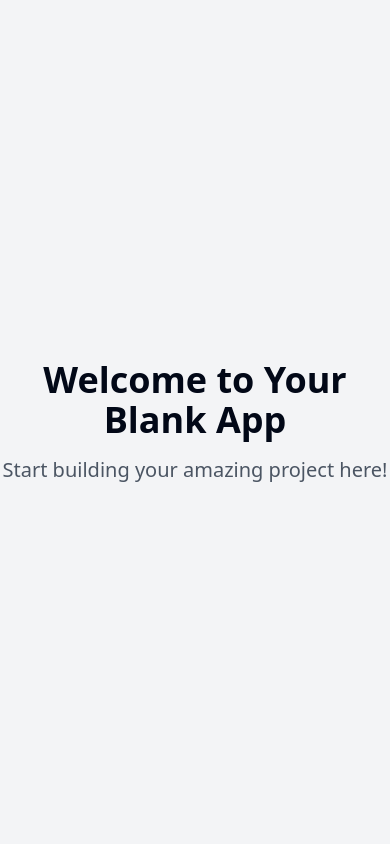
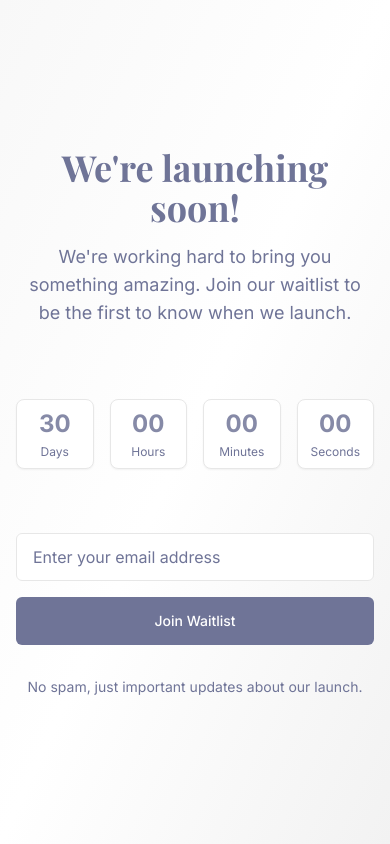
Before and after one commit to buildwithgagan/launch-countdown-aussie, a React (Vite) app: page / in a window 390 px wide. Built offline with nearby package versions, Linux system fonts and the light colour scheme.

Commit message:
feat: Implement coming soon page
Implement a "Coming Soon" landing page with a countdown timer, waitlist form, and design inspired by aussivo.com. The page is responsive and includes a heading, tagline, and subtle animations.

```diff
--- a/index.html
+++ b/index.html
@@ -1,14 +1,16 @@
+
 <!DOCTYPE html>
 <html lang="en">
   <head>
     <meta charset="UTF-8" />
     <meta name="viewport" content="width=device-width, initial-scale=1.0" />
-    <title>launch-countdown-aussie</title>
-    <meta name="description" content="Lovable Generated Project" />
+    <title>Coming Soon</title>
+    <meta name="description" content="We're launching soon. Join our waitlist to be the first to know." />
     <meta name="author" content="Lovable" />
+    <link rel="stylesheet" href="https://fonts.googleapis.com/css2?family=Inter:wght@300;400;500;600;700&family=Playfair+Display:wght@400;500;700&display=swap">
 
-    <meta property="og:title" content="launch-countdown-aussie" />
-    <meta property="og:description" content="Lovable Generated Project" />
+    <meta property="og:title" content="Coming Soon" />
+    <meta property="og:description" content="We're launching soon. Join our waitlist to be the first to know." />
     <meta property="og:type" content="website" />
     <meta property="og:image" content="https://lovable.dev/opengraph-image-p98pqg.png" />
 
--- a/src/App.tsx
+++ b/src/App.tsx
@@ -1,3 +1,4 @@
+
 import { Toaster } from "@/components/ui/toaster";
 import { Toaster as Sonner } from "@/components/ui/sonner";
 import { TooltipProvider } from "@/components/ui/tooltip";
--- /dev/null
+++ b/src/components/CountdownTimer.tsx
@@ -0,0 +1,68 @@
+
+import { useState, useEffect } from "react";
+
+interface TimeLeft {
+  days: number;
+  hours: number;
+  minutes: number;
+  seconds: number;
+}
+
+const CountdownTimer = () => {
+  const calculateTimeLeft = (): TimeLeft => {
+    const launchDate = new Date();
+    launchDate.setDate(launchDate.getDate() + 30); // 30 days from now
+
+    const difference = Number(launchDate) - Number(new Date());
+
+    let timeLeft: TimeLeft = {
+      days: 0,
+      hours: 0,
+      minutes: 0,
+      seconds: 0
+    };
+
+    if (difference > 0) {
+      timeLeft = {
+        days: Math.floor(difference / (1000 * 60 * 60 * 24)),
+        hours: Math.floor((difference / (1000 * 60 * 60)) % 24),
+        minutes: Math.floor((difference / (1000 * 60)) % 60),
+        seconds: Math.floor((difference / 1000) % 60)
+      };
+    }
+
+    return timeLeft;
+  };
+
+  const [timeLeft, setTimeLeft] = useState<TimeLeft>(calculateTimeLeft());
+
+  useEffect(() => {
+    const timer = setTimeout(() => {
+      setTimeLeft(calculateTimeLeft());
+    }, 1000);
+
+    return () => clearTimeout(timer);
+  });
+
+  const timeUnits = [
+    { value: timeLeft.days, label: 'Days' },
+    { value: timeLeft.hours, label: 'Hours' },
+    { value: timeLeft.minutes, label: 'Minutes' },
+    { value: timeLeft.seconds, label: 'Seconds' }
+  ];
+
+  return (
+    <div className="countdown-container animate-fade-in">
+      {timeUnits.map((unit, index) => (
+        <div key={index} className="countdown-item">
+          <span className="countdown-value animate-pulse">
+            {String(unit.value).padStart(2, '0')}
+          </span>
+          <span className="countdown-label">{unit.label}</span>
+        </div>
+      ))}
+    </div>
+  );
+};
+
+export default CountdownTimer;
--- /dev/null
+++ b/src/components/WaitlistForm.tsx
@@ -0,0 +1,53 @@
+
+import { useState } from "react";
+import { Button } from "@/components/ui/button";
+import { Input } from "@/components/ui/input";
+import { toast } from "sonner";
+
+const WaitlistForm = () => {
+  const [email, setEmail] = useState("");
+  const [isSubmitting, setIsSubmitting] = useState(false);
+
+  const handleSubmit = (e: React.FormEvent) => {
+    e.preventDefault();
+
+    if (!email || !email.includes('@')) {
+      toast.error("Please enter a valid email address");
+      return;
+    }
+
+    setIsSubmitting(true);
+
+    // Simulate form submission
+    setTimeout(() => {
+      toast.success("You've been added to our waitlist!");
+      setEmail("");
+      setIsSubmitting(false);
+    }, 1000);
+  };
+
+  return (
+    <form onSubmit={handleSubmit} className="w-full max-w-md mx-auto mt-8 animate-fade-in">
+      <div className="flex flex-col space-y-4 sm:flex-row sm:space-y-0 sm:space-x-2">
+        <Input
+          type="email"
+          placeholder="Enter your email address"
+          value={email}
+          onChange={(e) => setEmail(e.target.value)}
+          className="flex-grow h-12 px-4 bg-white border border-accent focus:border-primary focus:ring-1 focus:ring-primary"
+          disabled={isSubmitting}
+          required
+        />
+        <Button
+          type="submit"
+          className="h-12 px-6 bg-primary hover:bg-primary/90 text-white font-medium transition-colors"
+          disabled={isSubmitting}
+        >
+          {isSubmitting ? "Joining..." : "Join Waitlist"}
+        </Button>
+      </div>
+    </form>
+  );
+};
+
+export default WaitlistForm;
--- a/src/index.css
+++ b/src/index.css
@@ -1,3 +1,4 @@
+
 @tailwind base;
 @tailwind components;
 @tailwind utilities;
@@ -35,19 +36,12 @@
     --radius: 0.5rem;
 
     --sidebar-background: 0 0% 98%;
-
     --sidebar-foreground: 240 5.3% 26.1%;
-
     --sidebar-primary: 240 5.9% 10%;
-
     --sidebar-primary-foreground: 0 0% 98%;
-
     --sidebar-accent: 240 4.8% 95.9%;
-
     --sidebar-accent-foreground: 240 5.9% 10%;
-
     --sidebar-border: 220 13% 91%;
-
     --sidebar-ring: 217.2 91.2% 59.8%;
   }
 
@@ -97,5 +91,28 @@
 
   body {
     @apply bg-background text-foreground;
+    font-feature-settings: "rlig" 1, "calt" 1;
+  }
+
+  h1, h2, h3, h4, h5, h6 {
+    @apply font-heading;
   }
 }
+
+.countdown-container {
+  @apply grid grid-cols-4 gap-4 md:gap-6;
+  max-width: 600px;
+  margin: 0 auto;
+}
+
+.countdown-item {
+  @apply flex flex-col items-center justify-center bg-white rounded-lg p-2 md:p-4 shadow-sm border border-accent;
+}
+
+.countdown-value {
+  @apply font-sans text-2xl md:text-4xl font-bold text-primary;
+}
+
+.countdown-label {
+  @apply text-xs md:text-sm text-muted-foreground mt-1;
+}
--- a/src/pages/Index.tsx
+++ b/src/pages/Index.tsx
@@ -1,11 +1,37 @@
-// Update this page (the content is just a fallback if you fail to update the page)
+
+import { useEffect } from "react";
+import CountdownTimer from "@/components/CountdownTimer";
+import WaitlistForm from "@/components/WaitlistForm";
 
 const Index = () => {
+  useEffect(() => {
+    // Update the page title
+    document.title = "Coming Soon | Join Our Waitlist";
+  }, []);
+
   return (
-    <div className="min-h-screen flex items-center justify-center bg-gray-100">
-      <div className="text-center">
-        <h1 className="text-4xl font-bold mb-4">Welcome to Your Blank App</h1>
-        <p className="text-xl text-gray-600">Start building your amazing project here!</p>
+    <div className="min-h-screen w-full flex items-center justify-center bg-subtle-gradient">
+      <div className="container px-4 py-12 md:py-20 mx-auto">
+        <div className="flex flex-col items-center justify-center text-center">
+          <h1 className="text-4xl md:text-5xl lg:text-6xl font-bold text-primary mb-4 animate-fade-in">
+            We're launching soon!
+          </h1>
+
+          <p className="text-lg md:text-xl text-muted-foreground max-w-2xl mb-10 animate-fade-in">
+            We're working hard to bring you something amazing. Join our waitlist
+            to be the first to know when we launch.
+          </p>
+
+          <div className="w-full my-8 md:my-12">
+            <CountdownTimer />
+          </div>
+
+          <WaitlistForm />
+
+          <p className="text-sm text-muted-foreground mt-8 animate-fade-in">
+            No spam, just important updates about our launch.
+          </p>
+        </div>
       </div>
     </div>
   );
--- a/tailwind.config.ts
+++ b/tailwind.config.ts
@@ -1,3 +1,4 @@
+
 import type { Config } from "tailwindcss";
 
 export default {
@@ -12,85 +13,95 @@ export default {
   theme: {
     container: {
       center: true,
-			padding: '2rem',
+      padding: "2rem",
       screens: {
-				'2xl': '1400px'
-			}
+        "2xl": "1400px",
+      },
     },
     extend: {
       colors: {
-				border: 'hsl(var(--border))',
-				input: 'hsl(var(--input))',
-				ring: 'hsl(var(--ring))',
-				background: 'hsl(var(--background))',
-				foreground: 'hsl(var(--foreground))',
+        border: "hsl(var(--border))",
+        input: "hsl(var(--input))",
+        ring: "hsl(var(--ring))",
+        background: "hsl(var(--background))",
+        foreground: "hsl(var(--foreground))",
         primary: {
-					DEFAULT: 'hsl(var(--primary))',
-					foreground: 'hsl(var(--primary-foreground))'
+          DEFAULT: "#6F7497",
+          foreground: "hsl(var(--primary-foreground))",
         },
         secondary: {
-					DEFAULT: 'hsl(var(--secondary))',
-					foreground: 'hsl(var(--secondary-foreground))'
+          DEFAULT: "#F8F8F8",
+          foreground: "hsl(var(--secondary-foreground))",
         },
         destructive: {
-					DEFAULT: 'hsl(var(--destructive))',
-					foreground: 'hsl(var(--destructive-foreground))'
+          DEFAULT: "hsl(var(--destructive))",
+          foreground: "hsl(var(--destructive-foreground))",
         },
         muted: {
-					DEFAULT: 'hsl(var(--muted))',
-					foreground: 'hsl(var(--muted-foreground))'
+          DEFAULT: "hsl(var(--muted))",
+          foreground: "#6F7497",
         },
         accent: {
-					DEFAULT: 'hsl(var(--accent))',
-					foreground: 'hsl(var(--accent-foreground))'
+          DEFAULT: "#E7E7E7",
+          foreground: "hsl(var(--accent-foreground))",
         },
         popover: {
-					DEFAULT: 'hsl(var(--popover))',
-					foreground: 'hsl(var(--popover-foreground))'
+          DEFAULT: "hsl(var(--popover))",
+          foreground: "hsl(var(--popover-foreground))",
         },
         card: {
-					DEFAULT: 'hsl(var(--card))',
-					foreground: 'hsl(var(--card-foreground))'
+          DEFAULT: "hsl(var(--card))",
+          foreground: "hsl(var(--card-foreground))",
         },
         sidebar: {
-					DEFAULT: 'hsl(var(--sidebar-background))',
-					foreground: 'hsl(var(--sidebar-foreground))',
-					primary: 'hsl(var(--sidebar-primary))',
-					'primary-foreground': 'hsl(var(--sidebar-primary-foreground))',
-					accent: 'hsl(var(--sidebar-accent))',
-					'accent-foreground': 'hsl(var(--sidebar-accent-foreground))',
-					border: 'hsl(var(--sidebar-border))',
-					ring: 'hsl(var(--sidebar-ring))'
-				}
+          DEFAULT: "hsl(var(--sidebar-background))",
+          foreground: "hsl(var(--sidebar-foreground))",
+          primary: "hsl(var(--sidebar-primary))",
+          "primary-foreground": "hsl(var(--sidebar-primary-foreground))",
+          accent: "hsl(var(--sidebar-accent))",
+          "accent-foreground": "hsl(var(--sidebar-accent-foreground))",
+          border: "hsl(var(--sidebar-border))",
+          ring: "hsl(var(--sidebar-ring))",
+        },
+      },
+      fontFamily: {
+        sans: ["Inter", "sans-serif"],
+        heading: ["Playfair Display", "serif"],
       },
       borderRadius: {
-				lg: 'var(--radius)',
-				md: 'calc(var(--radius) - 2px)',
-				sm: 'calc(var(--radius) - 4px)'
+        lg: "var(--radius)",
+        md: "calc(var(--radius) - 2px)",
+        sm: "calc(var(--radius) - 4px)",
       },
       keyframes: {
-				'accordion-down': {
-					from: {
-						height: '0'
+        "accordion-down": {
+          from: { height: "0" },
+          to: { height: "var(--radix-accordion-content-height)" },
         },
-					to: {
-						height: 'var(--radix-accordion-content-height)'
-					}
+        "accordion-up": {
+          from: { height: "var(--radix-accordion-content-height)" },
+          to: { height: "0" },
         },
-				'accordion-up': {
-					from: {
-						height: 'var(--radix-accordion-content-height)'
+        pulse: {
+          "0%, 100%": { opacity: "1" },
+          "50%": { opacity: "0.7" },
         },
-					to: {
-						height: '0'
-					}
-				}
+        "fade-in": {
+          "0%": { opacity: "0", transform: "translateY(10px)" },
+          "100%": { opacity: "1", transform: "translateY(0)" },
+        },
       },
       animation: {
-				'accordion-down': 'accordion-down 0.2s ease-out',
-				'accordion-up': 'accordion-up 0.2s ease-out'
-			}
-		}
+        "accordion-down": "accordion-down 0.2s ease-out",
+        "accordion-up": "accordion-up 0.2s ease-out",
+        pulse: "pulse 2s cubic-bezier(0.4, 0, 0.6, 1) infinite",
+        "fade-in": "fade-in 0.5s ease-out forwards",
+      },
+      backgroundImage: {
+        "gradient-radial": "radial-gradient(var(--tw-gradient-stops))",
+        "subtle-gradient": "linear-gradient(to bottom right, #F8F8F8, #FFFFFF, #F2F2F2)",
+      },
+    },
   },
   plugins: [require("tailwindcss-animate")],
 } satisfies Config;
```
Lines whose indentation alone changed are shown as unchanged.
